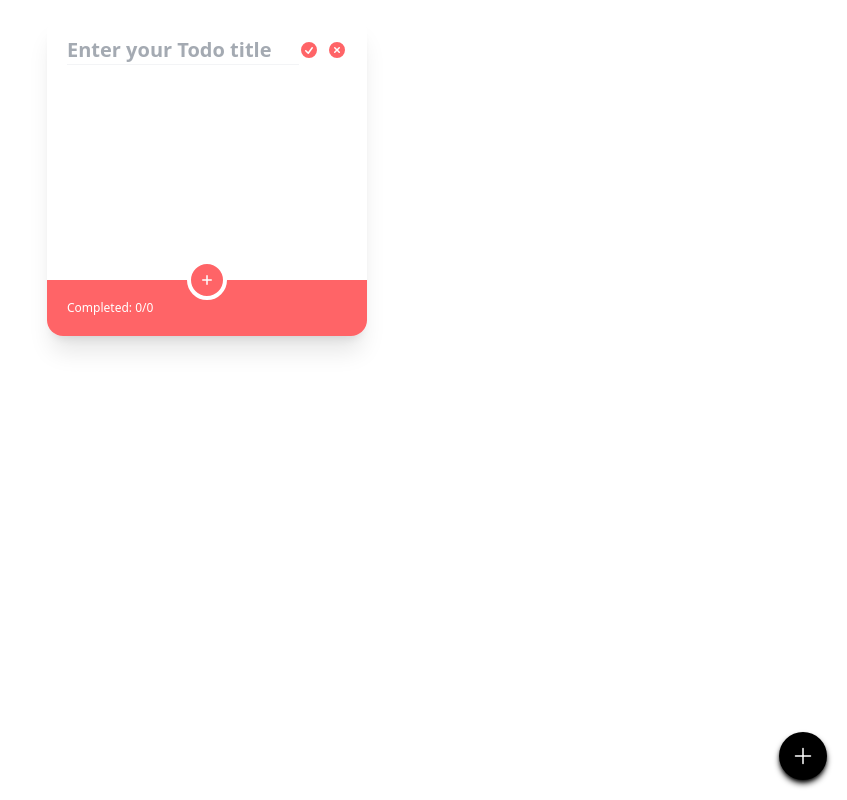
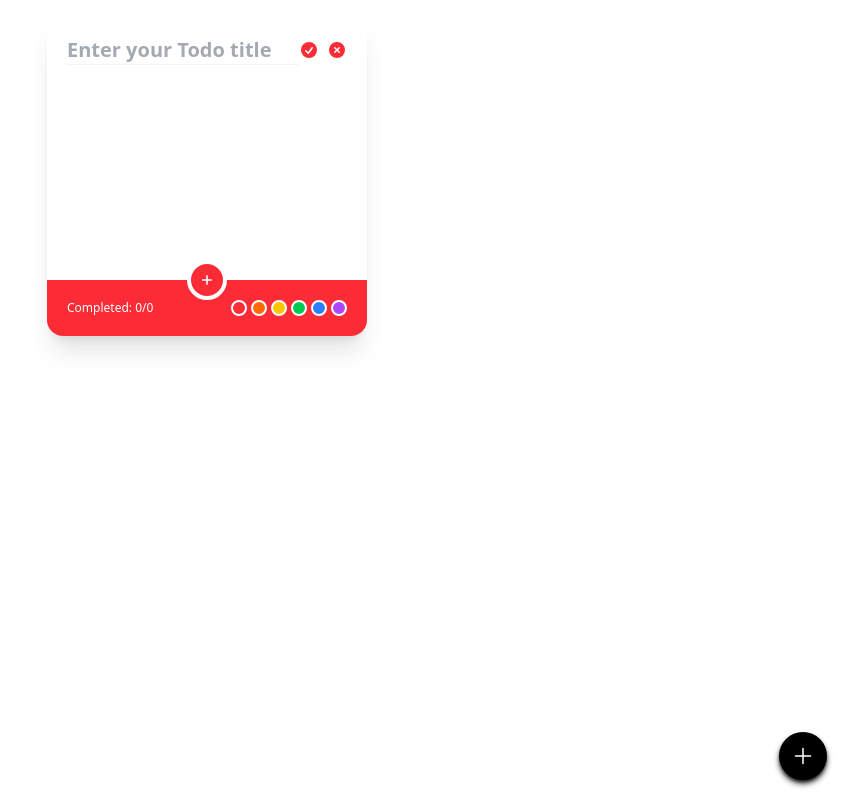
Before and after one commit to konotovsky/todo, a React (Vite) app: page / in a window 1280 px wide. Both pictures are taken after a click on the button 1236 px from the left and 756 px from the top of the page. Shown: the whole page, without its empty margins (433-1280 px from the left). Built offline with nearby package versions, Linux system fonts and the light colour scheme.

Commit message:
Add color change functionality

```diff
--- a/package.json
+++ b/package.json
@@ -11,6 +11,7 @@
   },
   "dependencies": {
     "@tailwindcss/vite": "^4.1.11",
+    "clsx": "^2.1.1",
     "react": "^19.1.0",
     "react-dom": "^19.1.0",
     "tailwindcss": "^4.1.11",
--- a/src/components/TodoCard.jsx
+++ b/src/components/TodoCard.jsx
@@ -7,7 +7,7 @@ export function TodoCard({ id, title, isEdit, items }) {
     <div className="flex max-h-80 min-h-80 w-80 flex-col rounded-2xl bg-white shadow-xl">
       <TodoHeader id={id} title={title} isEdit={isEdit} />
       <TodoList id={id} items={items} isEdit={isEdit} />
-      <TodoFooter id={id} />
+      <TodoFooter id={id} isEdit={isEdit} />
     </div>
   );
 }
--- /dev/null
+++ b/src/components/TodoColor.jsx
@@ -0,0 +1,31 @@
+import clsx from "clsx";
+import { useTodos, useTodosDispatch } from "./TodosProvider";
+import { colorMap } from "./colorMap";
+
+export function TodoColor({ id, isEdit }) {
+  const todos = useTodos();
+  const dispatch = useTodosDispatch();
+
+  const availableColors = isEdit ? Object.keys(colorMap) : [];
+
+  const handleColorClick = (color) => {
+    dispatch({ type: "EDIT_TODO_CARD_COLOR", id, color });
+  };
+
+  const currentColor = todos.find((todo) => todo.id === id)?.color;
+
+  return (
+    <div className="flex items-center gap-1">
+      {availableColors.map((color, i) => (
+        <button
+          key={i}
+          onClick={() => handleColorClick(color)}
+          className={clsx(
+            "h-4 w-4 cursor-pointer rounded-full border-2 border-white",
+            colorMap[color]?.bg,
+          )}
+        />
+      ))}
+    </div>
+  );
+}
--- a/src/components/TodoFooter.jsx
+++ b/src/components/TodoFooter.jsx
@@ -1,19 +1,35 @@
-import { useTodosDispatch } from "./TodosProvider";
+import clsx from "clsx";
+import { colorMap } from "./colorMap";
+import { TodoColor } from "./TodoColor";
+import { useTodos, useTodosDispatch } from "./TodosProvider";
 import { TodoStats } from "./TodoStats";
 
-export function TodoFooter({ id }) {
+export function TodoFooter({ id, isEdit }) {
   const dispatch = useTodosDispatch();
+  const todos = useTodos();
+
+  const currentColor = todos.find((todo) => todo.id === id)?.color;
+  const colorClasses = colorMap[currentColor] || {};
 
   const handleAddTodoClick = () => {
     dispatch({ type: "ADD_TODO_ITEM", cardId: id });
   };
 
   return (
-    <div className="relative flex rounded-b-2xl bg-red-400 p-5">
+    <div
+      className={clsx(
+        "relative flex items-center justify-between rounded-b-2xl p-5",
+        colorClasses.bg,
+      )}
+    >
       <button
         onClick={handleAddTodoClick}
         type="button"
-        className="absolute -top-5 left-1/2 flex h-10 w-10 -translate-x-1/2 transform cursor-pointer items-center justify-center rounded-full border-4 border-white bg-red-400 font-mono text-xl text-white transition-colors hover:bg-red-500"
+        className={clsx(
+          "absolute -top-5 left-1/2 flex h-10 w-10 -translate-x-1/2 transform cursor-pointer items-center justify-center rounded-full border-4 border-white font-mono text-xl text-white transition-colors",
+          colorClasses.bg,
+          colorClasses.hoverBg,
+        )}
       >
         <svg
           xmlns="http://www.w3.org/2000/svg"
@@ -24,7 +40,9 @@ export function TodoFooter({ id }) {
           <path d="M8.75 3.75a.75.75 0 0 0-1.5 0v3.5h-3.5a.75.75 0 0 0 0 1.5h3.5v3.5a.75.75 0 0 0 1.5 0v-3.5h3.5a.75.75 0 0 0 0-1.5h-3.5v-3.5Z" />
         </svg>
       </button>
+
       <TodoStats id={id} />
+      <TodoColor id={id} isEdit={isEdit} />
     </div>
   );
 }
--- a/src/components/TodoHeader.jsx
+++ b/src/components/TodoHeader.jsx
@@ -1,35 +1,44 @@
+import clsx from "clsx";
 import { useState } from "react";
-import { useTodosDispatch } from "./TodosProvider";
+import { useTodos, useTodosDispatch } from "./TodosProvider";
+import { colorMap } from "./colorMap";
 
 export function TodoHeader({ id, title, isEdit }) {
+  const todos = useTodos();
+  const dispatch = useTodosDispatch();
+
   const [editTitle, setEditTitle] = useState(title);
-  const dispatch = useTodosDispatch();
 
   const handleEditClick = () => {
     dispatch({ type: "EDIT_TODO_CARD", id });
   };
 
   const handleUpdateClick = () => {
-    let title = editTitle.trim();
-
-    if (title.length < 1) {
-      title = "New Todo";
-
+    let updatedTitle = editTitle.trim();
+    if (updatedTitle.length < 1) {
+      updatedTitle = "New Todo";
       if (!isEdit) {
-        setEditTitle(title);
+        setEditTitle(updatedTitle);
       }
     }
-
-    dispatch({ type: "EDIT_TODO_CARD_TITLE", id, title: title });
+    dispatch({ type: "EDIT_TODO_CARD_TITLE", id, title: updatedTitle });
   };
 
   const handleRemoveClick = () => {
     dispatch({ type: "REMOVE_TODO_CARD", id });
   };
 
+  const currentColor = todos.find((todo) => todo.id === id)?.color;
+  const colorClasses = colorMap[currentColor] || {};
+
   return (
     <div className="flex justify-between p-5">
-      <h3 className="truncate border-b-1 border-gray-100 text-xl font-bold text-red-400">
+      <h3
+        className={clsx(
+          "truncate border-b-1 border-gray-100 text-xl font-bold",
+          colorClasses.text,
+        )}
+      >
         {isEdit ? (
           <input
             type="text"
@@ -38,11 +47,12 @@ export function TodoHeader({ id, title, isEdit }) {
             onChange={(e) => setEditTitle(e.target.value)}
             placeholder="Enter your Todo title"
             autoFocus
-          ></input>
+          />
         ) : (
           title
         )}
       </h3>
+
       <div className="flex gap-2 border-b-1 border-transparent">
         {isEdit ? (
           <button className="cursor-pointer" onClick={handleUpdateClick}>
@@ -50,7 +60,11 @@ export function TodoHeader({ id, title, isEdit }) {
               xmlns="http://www.w3.org/2000/svg"
               viewBox="0 0 20 20"
               fill="currentColor"
-              className="size-5 text-red-400 transition-colors hover:text-red-500"
+              className={clsx(
+                "size-5 transition-colors",
+                colorClasses.text,
+                colorClasses.hoverText,
+              )}
             >
               <path
                 fillRule="evenodd"
@@ -65,13 +79,18 @@ export function TodoHeader({ id, title, isEdit }) {
               xmlns="http://www.w3.org/2000/svg"
               viewBox="0 0 20 20"
               fill="currentColor"
-              className="size-5 text-red-400 transition-colors hover:text-red-500"
+              className={clsx(
+                "size-5 transition-colors",
+                colorClasses.text,
+                colorClasses.hoverText,
+              )}
             >
               <path d="m5.433 13.917 1.262-3.155A4 4 0 0 1 7.58 9.42l6.92-6.918a2.121 2.121 0 0 1 3 3l-6.92 6.918c-.383.383-.84.685-1.343.886l-3.154 1.262a.5.5 0 0 1-.65-.65Z" />
               <path d="M3.5 5.75c0-.69.56-1.25 1.25-1.25H10A.75.75 0 0 0 10 3H4.75A2.75 2.75 0 0 0 2 5.75v9.5A2.75 2.75 0 0 0 4.75 18h9.5A2.75 2.75 0 0 0 17 15.25V10a.75.75 0 0 0-1.5 0v5.25c0 .69-.56 1.25-1.25 1.25h-9.5c-.69 0-1.25-.56-1.25-1.25v-9.5Z" />
             </svg>
           </button>
         )}
+
         <button
           type="button"
           className="cursor-pointer"
@@ -81,7 +100,11 @@ export function TodoHeader({ id, title, isEdit }) {
             xmlns="http://www.w3.org/2000/svg"
             viewBox="0 0 20 20"
             fill="currentColor"
-            className="size-5 text-red-400 transition-colors hover:text-red-500"
+            className={clsx(
+              "size-5 transition-colors",
+              colorClasses.text,
+              colorClasses.hoverText,
+            )}
           >
             <path
               fillRule="evenodd"
--- a/src/components/TodoItem.jsx
+++ b/src/components/TodoItem.jsx
@@ -1,9 +1,15 @@
+import clsx from "clsx";
 import { useState } from "react";
-import { useTodosDispatch } from "./TodosProvider";
+import { useTodos, useTodosDispatch } from "./TodosProvider";
+import { colorMap } from "./colorMap";
 
 export function TodoItem({ value, isDone, cardId, id, isEdit }) {
   const [editValue, setEditValue] = useState(value);
   const dispatch = useTodosDispatch();
+  const todos = useTodos();
+
+  const currentColor = todos.find((todo) => todo.id === cardId)?.color;
+  const colorClasses = colorMap[currentColor] || {};
 
   const toggleItem = () => {
     dispatch({
@@ -17,7 +23,6 @@ export function TodoItem({ value, isDone, cardId, id, isEdit }) {
     let trimmed = editValue.trim();
     if (trimmed.length < 1) {
       trimmed = "New task";
-
       if (!isEdit) {
         setEditValue(trimmed);
       }
@@ -41,10 +46,19 @@ export function TodoItem({ value, isDone, cardId, id, isEdit }) {
 
   return (
     <li className="border-b border-gray-100 py-2">
-      <label className="flex cursor-pointer items-center gap-2 text-sm break-words hyphens-auto text-red-400">
+      <label
+        className={clsx(
+          "flex cursor-pointer items-center gap-2 text-sm break-words hyphens-auto",
+          colorClasses.text,
+        )}
+      >
         <input
           type="checkbox"
-          className="h-5 w-5 shrink-0 cursor-pointer appearance-none rounded-full border-2 border-red-200 checked:bg-red-400"
+          className={clsx(
+            "h-5 w-5 shrink-0 cursor-pointer appearance-none rounded-full border-2",
+            `border-${currentColor}`,
+            isDone && colorClasses.bg,
+          )}
           checked={isDone}
           onChange={toggleItem}
         />
@@ -69,7 +83,11 @@ export function TodoItem({ value, isDone, cardId, id, isEdit }) {
                 xmlns="http://www.w3.org/2000/svg"
                 viewBox="0 0 20 20"
                 fill="currentColor"
-                className="size-5 text-red-400 transition-colors hover:text-red-500"
+                className={clsx(
+                  "size-5 transition-colors",
+                  colorClasses.text,
+                  colorClasses.hoverText,
+                )}
               >
                 <path
                   fillRule="evenodd"
--- a/src/components/TodosProvider.jsx
+++ b/src/components/TodosProvider.jsx
@@ -39,6 +39,7 @@ function todosReducer(todos, action) {
         {
           id: uuidv4(),
           title: "",
+          color: "red-500",
           isEdit: true,
           items: [],
         },
@@ -54,6 +55,11 @@ function todosReducer(todos, action) {
         todo.id === action.id
           ? { ...todo, title: action.title, isEdit: false }
           : todo,
+      );
+    }
+    case "EDIT_TODO_CARD_COLOR": {
+      return todos.map((todo) =>
+        todo.id === action.id ? { ...todo, color: action.color } : todo,
       );
     }
     case "REMOVE_TODO_CARD": {
--- /dev/null
+++ b/src/components/colorMap.js
@@ -0,0 +1,38 @@
+export const colorMap = {
+  "red-500": {
+    bg: "bg-red-500",
+    text: "text-red-500",
+    border: "border-red-500",
+    hoverBg: "hover:bg-red-600",
+  },
+  "orange-500": {
+    bg: "bg-orange-500",
+    text: "text-orange-500",
+    border: "border-orange-500",
+    hoverBg: "hover:bg-orange-600",
+  },
+  "yellow-400": {
+    bg: "bg-yellow-400",
+    text: "text-yellow-400",
+    border: "border-yellow-400",
+    hoverBg: "hover:bg-yellow-500",
+  },
+  "green-500": {
+    bg: "bg-green-500",
+    text: "text-green-500",
+    border: "border-green-500",
+    hoverBg: "hover:bg-green-600",
+  },
+  "blue-500": {
+    bg: "bg-blue-500",
+    text: "text-blue-500",
+    border: "border-blue-500",
+    hoverBg: "hover:bg-blue-600",
+  },
+  "purple-500": {
+    bg: "bg-purple-500",
+    text: "text-purple-500",
+    border: "border-purple-500",
+    hoverBg: "hover:bg-purple-600",
+  },
+};
```
Also changed, not shown: 1 other file (tests, documents, lock files or other folders).
